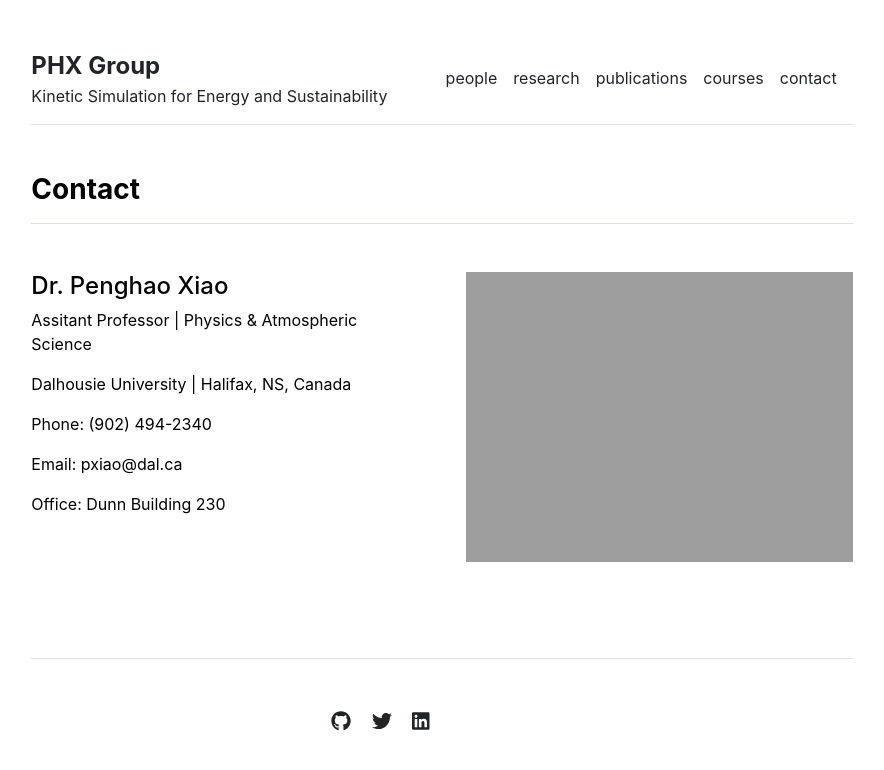
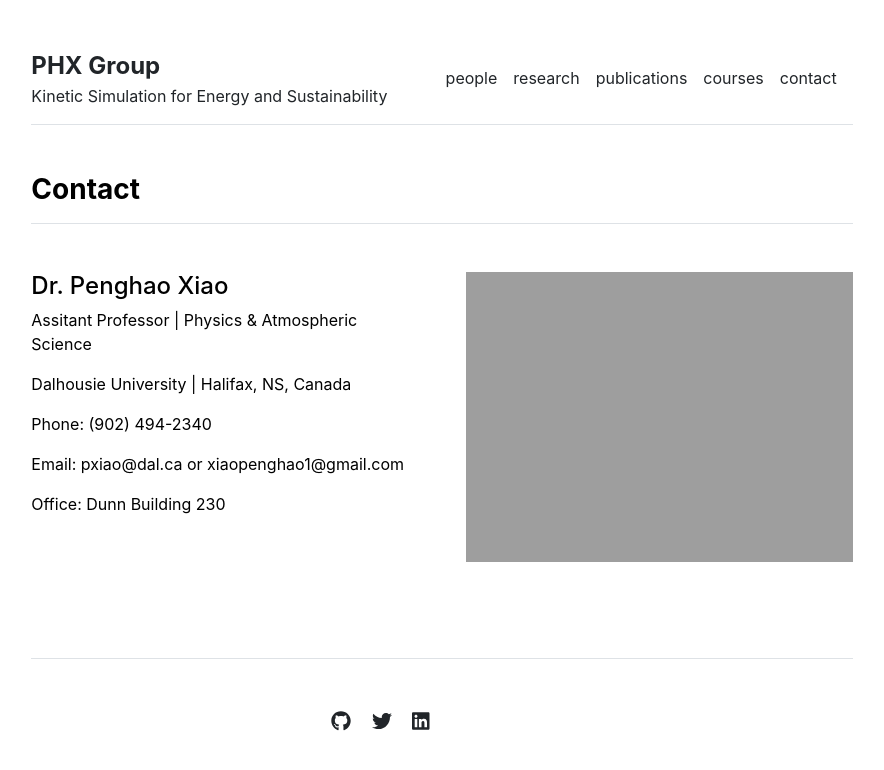
Before and after one commit to penghao-xiao/xiao_group, a Jekyll site: the page built from contact.md, in a window 1280 px wide. Shown: the top 770 px of the page, without its empty margins (198-1082 px from the left). Built offline with Jekyll 4.4.1, drawn with Linux system fonts in a browser that asks for light colours.

Commit message:
Update settings.yml

```diff
--- a/_data/settings.yml
+++ b/_data/settings.yml
@@ -29,4 +29,4 @@ social:
 - {icon: 'linkedin', link: 'https://linkedin.com/in/penghao-xiao-937a6362'}
 
 contacts:
-- {name: 'Dr. Penghao Xiao', title: 'Assitant Professor', department: 'Physics & Atmospheric Science', institution: 'Dalhousie University', institution_address: 'Halifax, NS, Canada', phone: '(902) 494-2340', email: 'pxiao@dal.ca', secondary email: 'xiaopenghao1 at gmail.com', office: 'Dunn Building 230', image: 'assets/img/contact.png',}
+- {name: 'Dr. Penghao Xiao', title: 'Assitant Professor', department: 'Physics & Atmospheric Science', institution: 'Dalhousie University', institution_address: 'Halifax, NS, Canada', phone: '(902) 494-2340', email: 'pxiao@dal.ca or xiaopenghao1@gmail.com', office: 'Dunn Building 230', image: 'assets/img/contact.png',}
```
